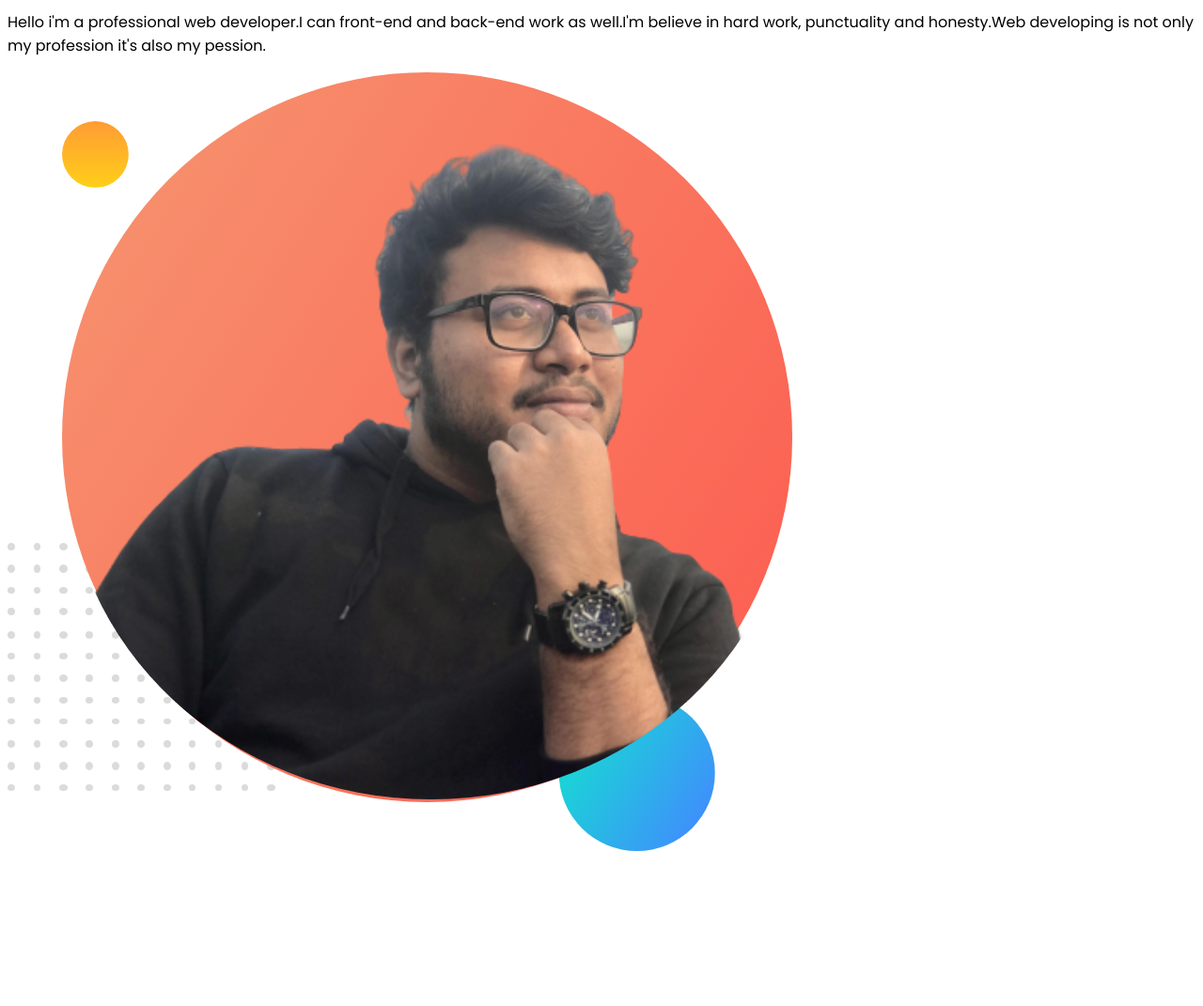
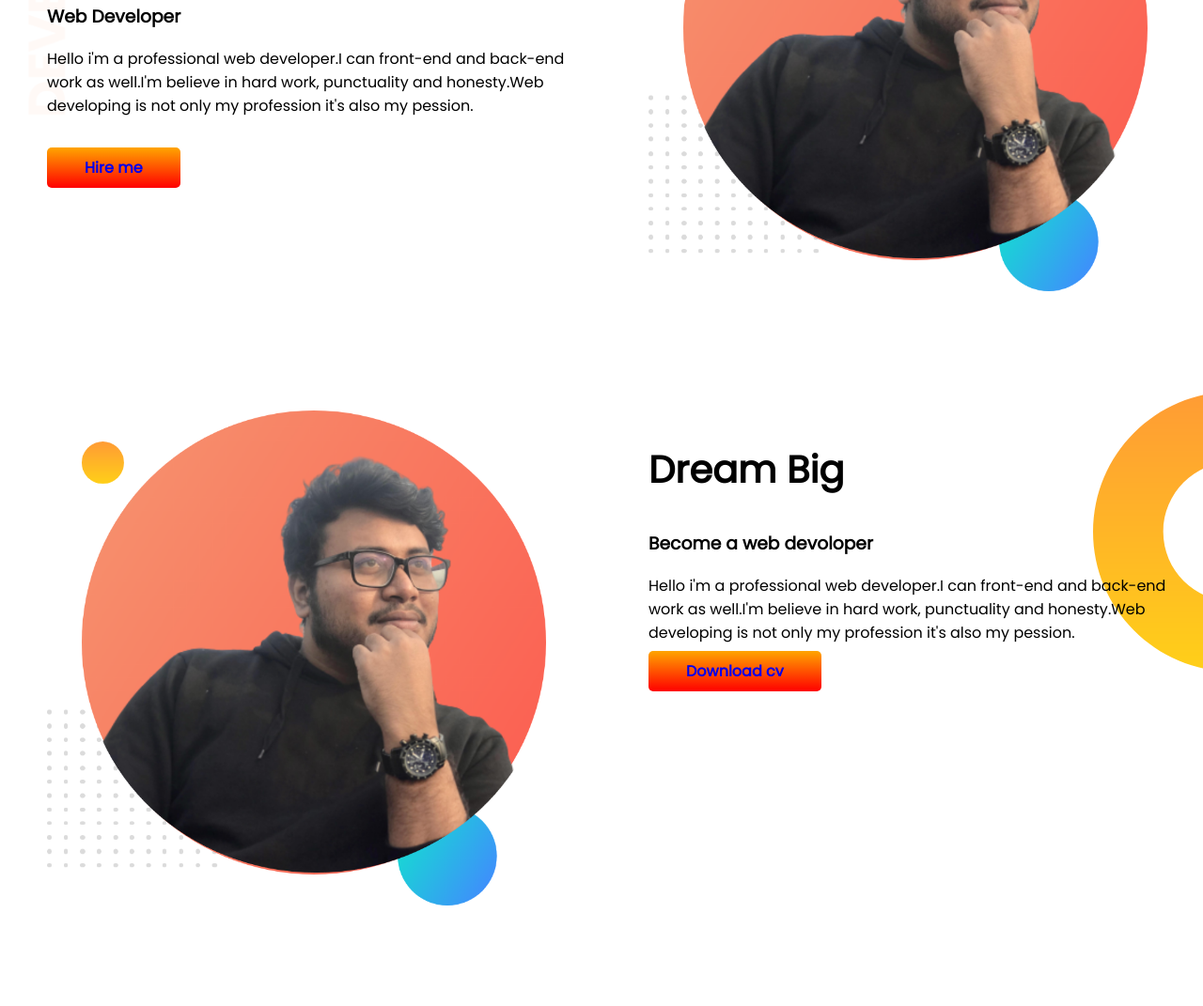
Before and after one commit to Tawsifriyadh/devo-oper-portfolio, a plain HTML site: page index.html in a window 1280 px wide. Shown: the part 237-1308 px from the top of the page at 94% size. Before the commit the page ends 1158 px from the top, so only its background shows below. Drawn offline with Linux system fonts and the light colour scheme.

Commit message:
dream big

```diff
--- a/index.html
+++ b/index.html
@@ -11,11 +11,32 @@
     <link rel="stylesheet" href="style.css">
 </head>
 <body>
-    <h1>Welcom To</h1>
-    <h1><span class="namecolor">Tawsif's</span> Paradise</h1>
-    <h3>Web Developer</h3>
-    <p>Hello i'm a professional web developer.I can front-end and back-end work as well.I'm believe in hard work, punctuality and honesty.Web developing is not only my profession it's also my pession.</p>
+    <section class="top">
+        <div class="half-width">
+            <h1>Welcom To</h1>
+        <h1><span class="namecolor">Tawsif's</span> Paradise</h1>
+        <h3>Web Developer</h3>
+        <p>Hello i'm a professional web developer.I can front-end and back-end work as well.I'm believe in hard work, punctuality and honesty.Web developing is not only my profession it's also my pession.</p><br>
 
-    <img src="images/tawsif1.png" alt="">
+        <a class="link-button" href="https://www.linkedin.com/in/tawsiful-islam-3115aa199/" target="_blank">Hire me</a>
+        </div>
+
+        <div class="half-width">
+            <img src="images/tawsif1.png" alt="">
+        </div>
+    </section>
+
+    <section class="dream-big">
+        <div class="half-width">
+            <img src="images/tawsif1.png" alt="">
+        </div>
+        <div class="half-width">
+            <h1>Dream Big</h1>
+            <h3>Become a web devoloper</h3>
+            <p>Hello i'm a professional web developer.I can front-end and back-end work as well.I'm believe in hard work, punctuality and honesty.Web developing is not only my profession it's also my pession.</p>
+            <a class="link-button" href="https://www.linkedin.com/in/tawsiful-islam-3115aa199/" target="_blank">Download cv</a>
+
+        </div>
+    </section>
 </body>
 </html>
--- a/style.css
+++ b/style.css
@@ -1,5 +1,6 @@
 body{
     font-family: 'Poppins', sans-serif;
+    margin: 0;
 }
 
 h1{
@@ -8,3 +9,36 @@ h1{
 .namecolor{
     color: orange;
 }
+
+section{
+    display: flex;
+    padding-bottom: 100px;
+}
+.half-width{
+    width: 50%;
+    padding-left: 50px;
+    padding-top: 20px;
+}
+
+.half-width img{
+    width: 90%;
+
+}
+.link-button{
+    text-decoration: none;
+    background-image: linear-gradient(orange,red);
+    padding: 10px 40px;
+    font-weight: 700;
+    border-radius: 5px;
+}
+.top{
+    background-image: url(images/top-banner.png);
+    background-repeat: no-repeat;
+}
+.dream-big{
+    background-image: url(images/dream-bg.png);
+    background-repeat: no-repeat;
+    background-position-x: right;
+
+
+}
```
